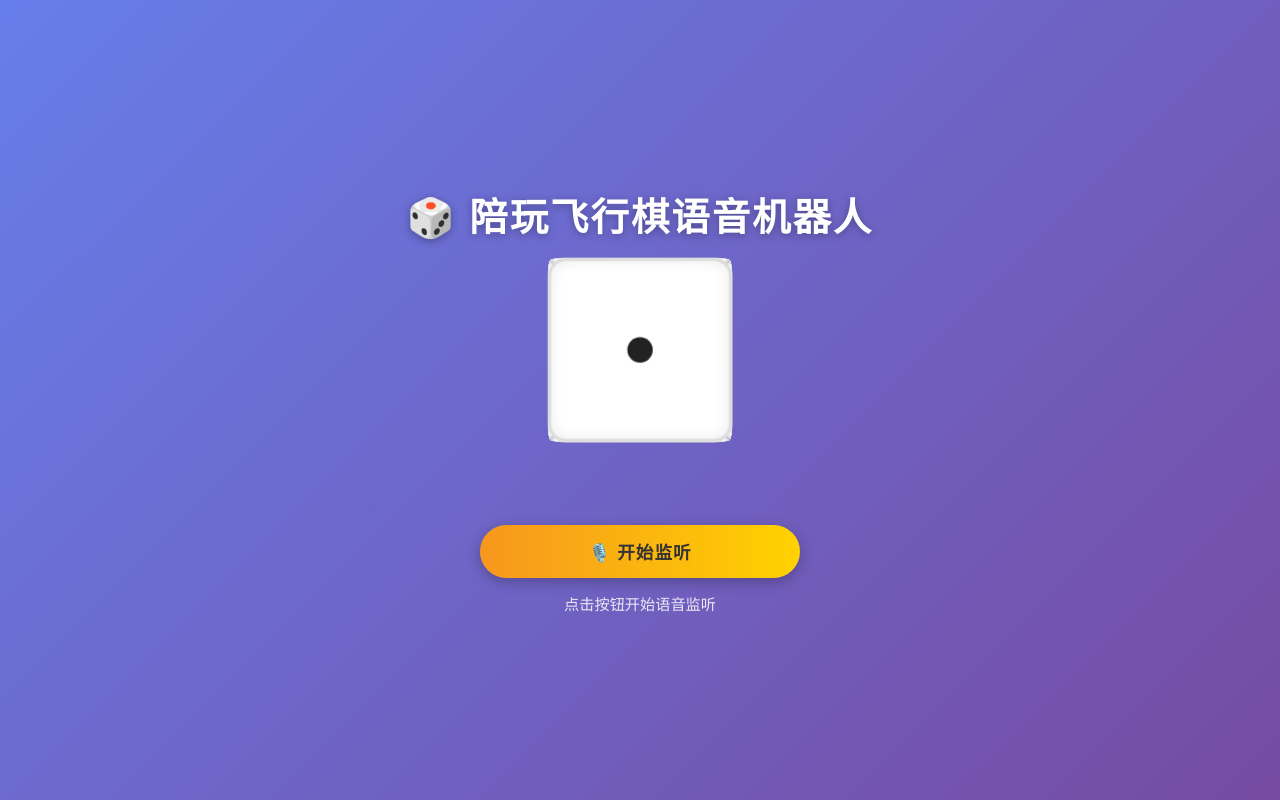
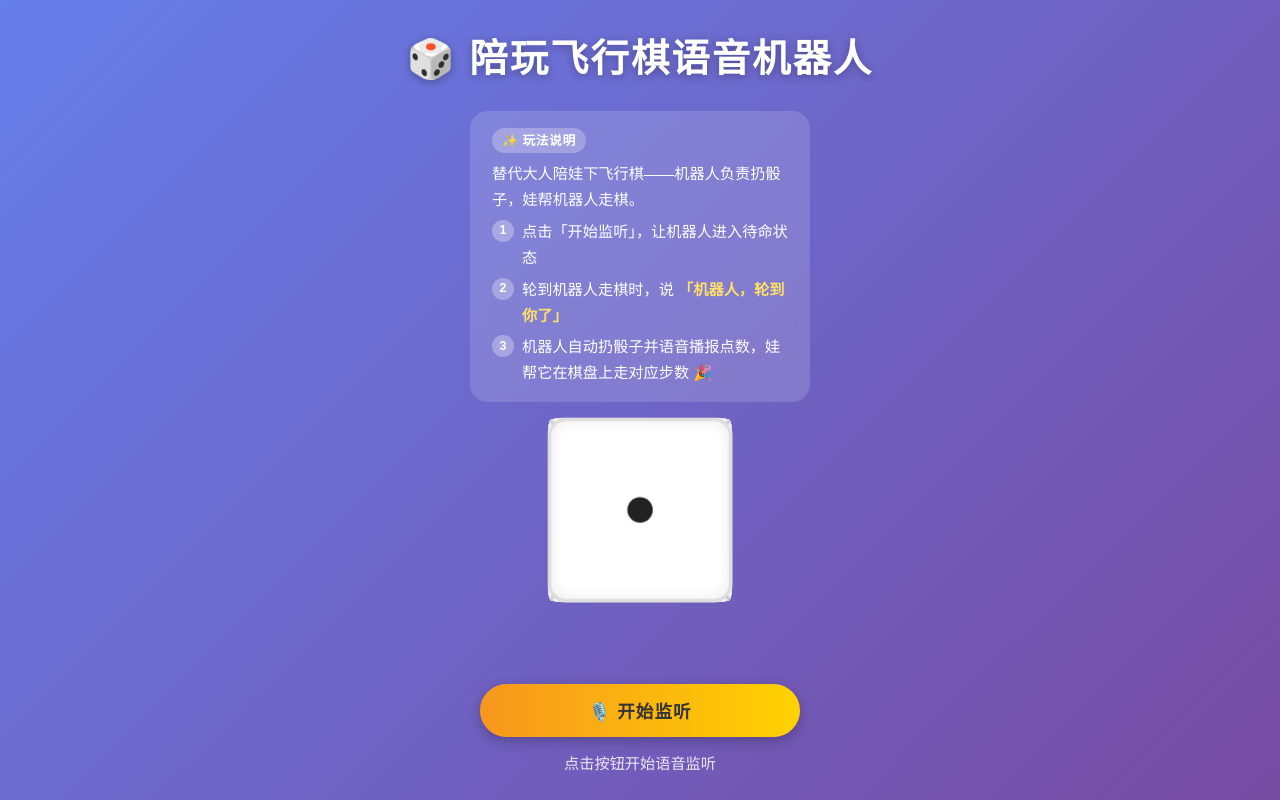
Before and after one commit to penglisha/my-dice-app, a plain HTML site: page frontend/index.html in a window 1280 px wide. Drawn offline with Linux system fonts and the light colour scheme.

Commit message:
增加玩法描述

```diff
--- a/frontend/index.html
+++ b/frontend/index.html
@@ -165,6 +165,53 @@
       min-height: 1.3rem;
     }
 
+    /* ── How-to card ── */
+    .howto {
+      background: rgba(255,255,255,.15);
+      backdrop-filter: blur(6px);
+      border-radius: 18px;
+      padding: 16px 22px;
+      max-width: 340px;
+      width: 100%;
+      font-size: .95rem;
+      line-height: 1.7;
+      text-align: left;
+    }
+    .howto .tag {
+      display: inline-block;
+      background: rgba(255,255,255,.25);
+      border-radius: 30px;
+      padding: 2px 10px;
+      font-size: .8rem;
+      font-weight: 700;
+      margin-bottom: 8px;
+      letter-spacing: .5px;
+    }
+    .howto p { margin: 0; }
+    .howto .step {
+      display: flex;
+      gap: 8px;
+      align-items: flex-start;
+      margin-top: 6px;
+    }
+    .howto .num {
+      flex-shrink: 0;
+      width: 22px;
+      height: 22px;
+      background: rgba(255,255,255,.3);
+      border-radius: 50%;
+      display: flex;
+      align-items: center;
+      justify-content: center;
+      font-size: .78rem;
+      font-weight: 700;
+      margin-top: 1px;
+    }
+    .howto .say {
+      color: #ffe066;
+      font-weight: 700;
+    }
+
     /* ── mic permission hint ── */
     #micHint {
       display: none;
@@ -180,6 +227,14 @@
 <body>
 
 <h1>🎲 陪玩飞行棋语音机器人</h1>
+
+<div class="howto">
+  <span class="tag">✨ 玩法说明</span>
+  <p>替代大人陪娃下飞行棋——机器人负责扔骰子，娃帮机器人走棋。</p>
+  <div class="step"><span class="num">1</span><span>点击「开始监听」，让机器人进入待命状态</span></div>
+  <div class="step"><span class="num">2</span><span>轮到机器人走棋时，说 <span class="say">「机器人，轮到你了」</span></span></div>
+  <div class="step"><span class="num">3</span><span>机器人自动扔骰子并语音播报点数，娃帮它在棋盘上走对应步数 🎉</span></div>
+</div>
 
 <div class="scene">
   <div class="cube" id="cube">
```
